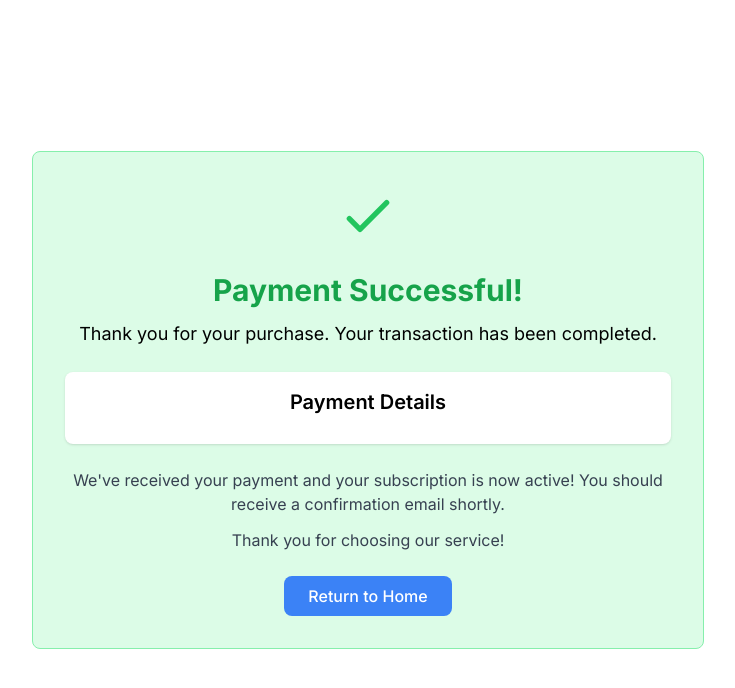
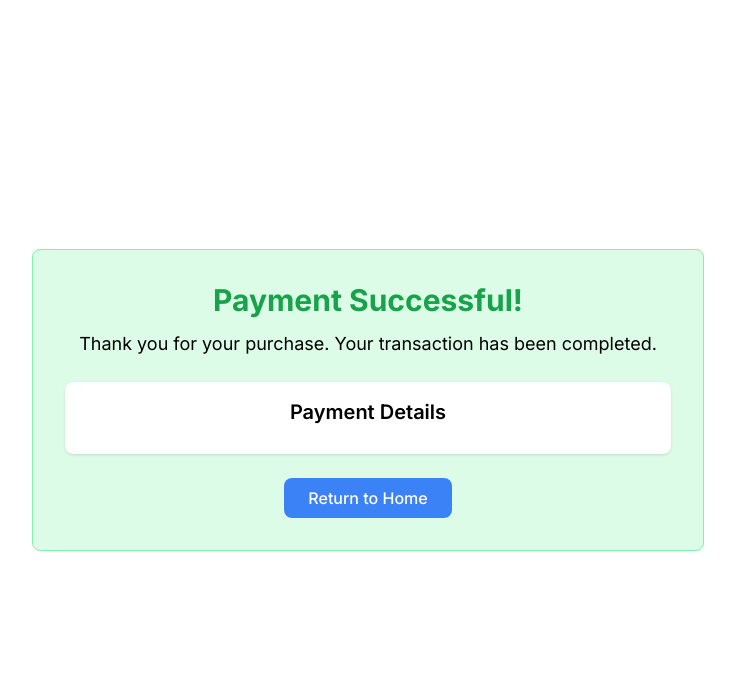
Before and after one commit to pengxinseo/128821, a Next.js app: page /success in a window 1280 px wide. Shown: the top 688 px of the page, without its empty margins (272-1007 px from the left). Built offline with nearby package versions, Linux system fonts and the light colour scheme.

Commit message:
大萨达所多

```diff
--- a/src/app/success/page.tsx
+++ b/src/app/success/page.tsx
@@ -4,13 +4,12 @@ import { useEffect, useState } from 'react';
 import { useSearchParams } from 'next/navigation';
 import Link from 'next/link';
 
-export default function SuccessPage() {
+export default function SuccessContent() {
   const searchParams = useSearchParams();
   const [paymentDetails, setPaymentDetails] = useState<Record<string, string | null>>({});
   const [loading, setLoading] = useState(true);
 
   useEffect(() => {
-    // Extract all query parameters
     const params = {
       checkout_id: searchParams.get('checkout_id'),
       order_id: searchParams.get('order_id'),
@@ -18,28 +17,16 @@ export default function SuccessPage() {
       subscription_id: searchParams.get('subscription_id'),
       product_id: searchParams.get('product_id'),
       request_id: searchParams.get('request_id'),
-      signature: searchParams.get('signature')
+      signature: searchParams.get('signature'),
     };
 
     setPaymentDetails(params);
     setLoading(false);
-
-    // Log the payment success for tracking
-    console.log('Payment Successful!', params);
-
-    // In a real app, you might want to verify this payment with your backend
-    // or update the UI based on the payment status from your database
   }, [searchParams]);
 
   return (
     <main className="flex min-h-screen flex-col items-center justify-center p-24">
       <div className="bg-green-100 border border-green-300 rounded-lg p-8 max-w-2xl w-full text-center">
-        <div className="mb-6">
-          <svg className="mx-auto h-16 w-16 text-green-500" fill="none" stroke="currentColor" viewBox="0 0 24 24" xmlns="http://www.w3.org/2000/svg">
-            <path strokeLinecap="round" strokeLinejoin="round" strokeWidth="2" d="M5 13l4 4L19 7"></path>
-          </svg>
-        </div>
-
         <h1 className="text-3xl font-bold text-green-600 mb-3">Payment Successful!</h1>
         <p className="text-lg mb-6">Thank you for your purchase. Your transaction has been completed.</p>
 
@@ -58,15 +45,6 @@ export default function SuccessPage() {
           </div>
         )}
 
-        <div className="space-y-3 mb-6">
-          <p className="text-gray-700">
-            We&apos;ve received your payment and your subscription is now active! You should receive a confirmation email shortly.
-          </p>
-          <p className="text-gray-700">
-            Thank you for choosing our service!
-          </p>
-        </div>
-
         <Link href="/" className="inline-block bg-blue-500 hover:bg-blue-600 text-white font-medium py-2 px-6 rounded-lg transition-colors">
           Return to Home
         </Link>
```
